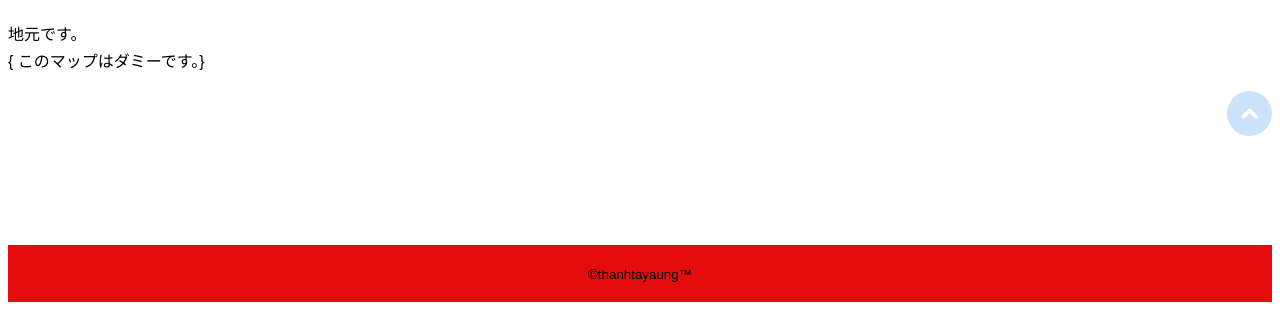
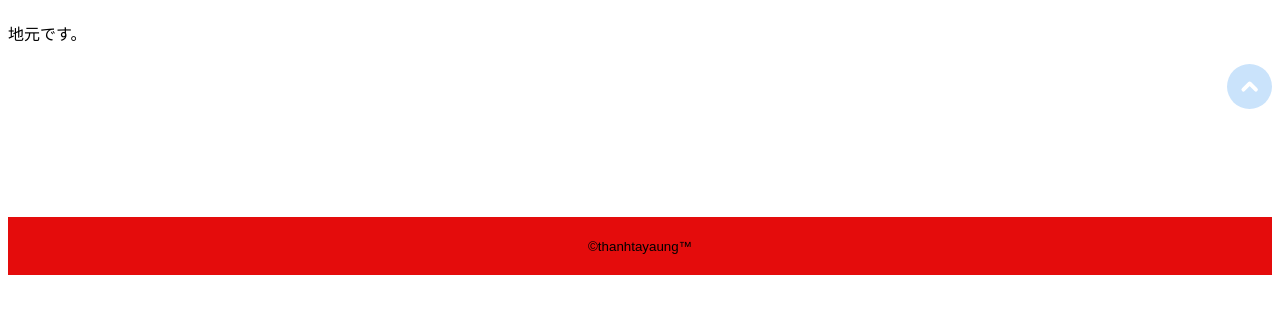
Before and after one commit to mgthanhtayaung/about_me, a plain HTML site: page aung_htmlcss/about.html in a window 1280 px wide. Shown: the part 1893-2203 px from the top of the page. After the commit the page ends 2176 px from the top, so only its background shows below. Drawn offline with Linux system fonts and the light colour scheme; a web font is replaced by a local one.

Commit message:
Update local information in about.html
Removed dummy text from the local information section.

```diff
--- a/aung_htmlcss/about.html
+++ b/aung_htmlcss/about.html
@@ -139,7 +139,7 @@
                 src="https://www.google.com/maps/embed?pb=!1m18!1m12!1m3!1d14866.130055809841!2d95.37700525472442!3d21.329480836332657!2m3!1f0!2f0!3f0!3m2!1i1024!2i768!4f13.1!3m3!1m2!1s0x30ca158f6047215b%3A0xb1929706615b8b6a!2zSHBhIFlhciBIbGEsIOODn-ODo-ODs-ODnuODvA!5e0!3m2!1sja!2sjp!4v1787206964321!5m2!1sja!2sjp"
                 width="600" height="450" style="border:0;" allowfullscreen="" loading="lazy"
                 referrerpolicy="strict-origin-when-cross-origin"></iframe>
-            <p> 地元です。<br>{ このマップはダミーです。}</p>
+            <p> 地元です。</p>
         </div>
 
         <div class="gotop">
```
